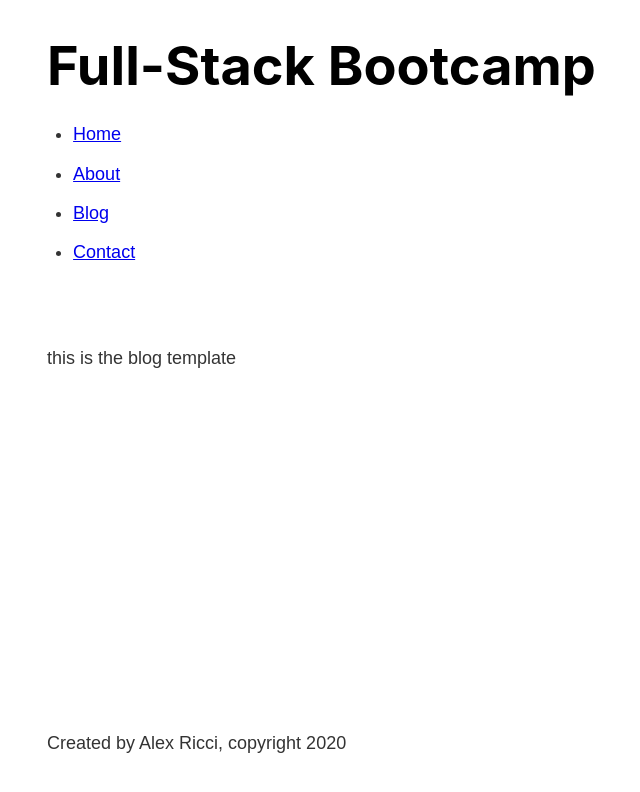
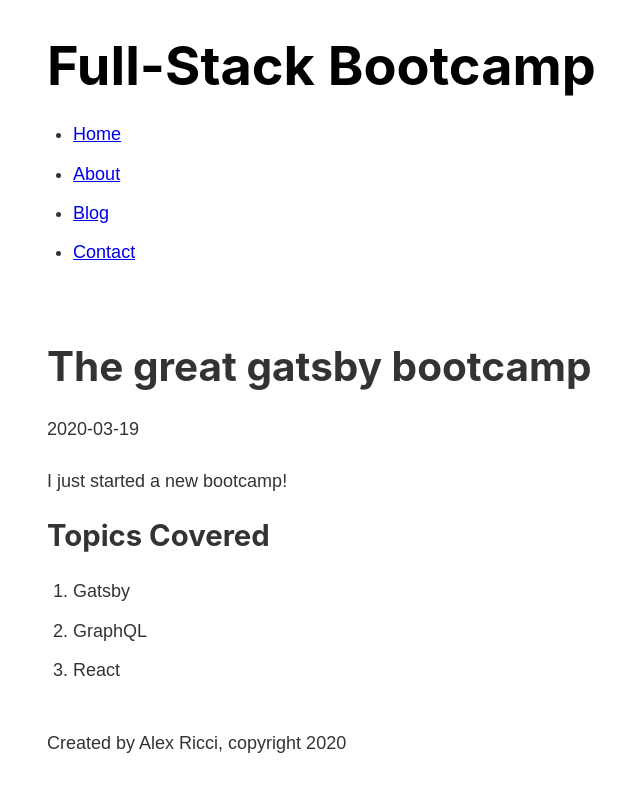
Before and after one commit to AxlRicci/GatsbyTutorial, a Gatsby site: page /blog/gatsby in a window 1280 px wide. Shown: the whole page, without its empty margins (236-876 px from the left). Built offline with nearby package versions, Linux system fonts and the light colour scheme; Gatsby itself is replaced by a stand-in of ours.

Commit message:
refactored blog template to use graphql query with variable to properly render each blog

```diff
--- a/src/templates/blog.js
+++ b/src/templates/blog.js
@@ -1,11 +1,35 @@
 import React from 'react'
+import { graphql } from 'gatsby'
 
 import Layout from '../components/layout'
 
-const Blog = () => {
+export const query = graphql`
+query (
+    $slug: String!
+  ) {
+    markdownRemark (
+      fields: {
+        slug: {
+          eq: $slug
+        }
+      }
+    ) {
+      frontmatter {
+        title
+        date
+      }
+      html
+    }
+  }
+`
+const Blog = (props) => {
     return (
         <Layout>
-            this is the blog template
+            <h1>{props.data.markdownRemark.frontmatter.title}</h1>
+            <p>{props.data.markdownRemark.frontmatter.date}</p>
+            <div dangerouslySetInnerHTML={{__html: props.data.markdownRemark.html}}>
+
+            </div>
         </Layout>
 
     )
```
